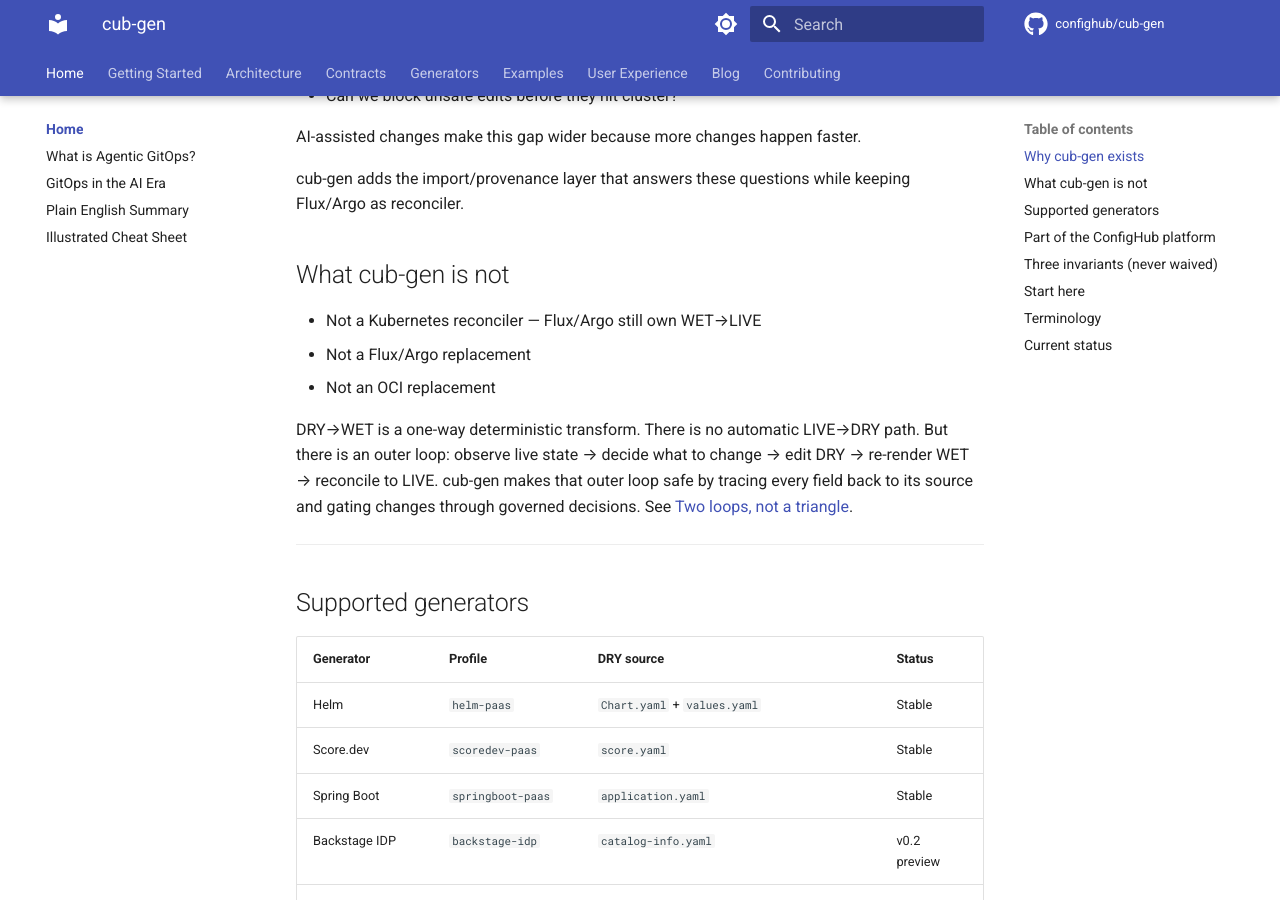
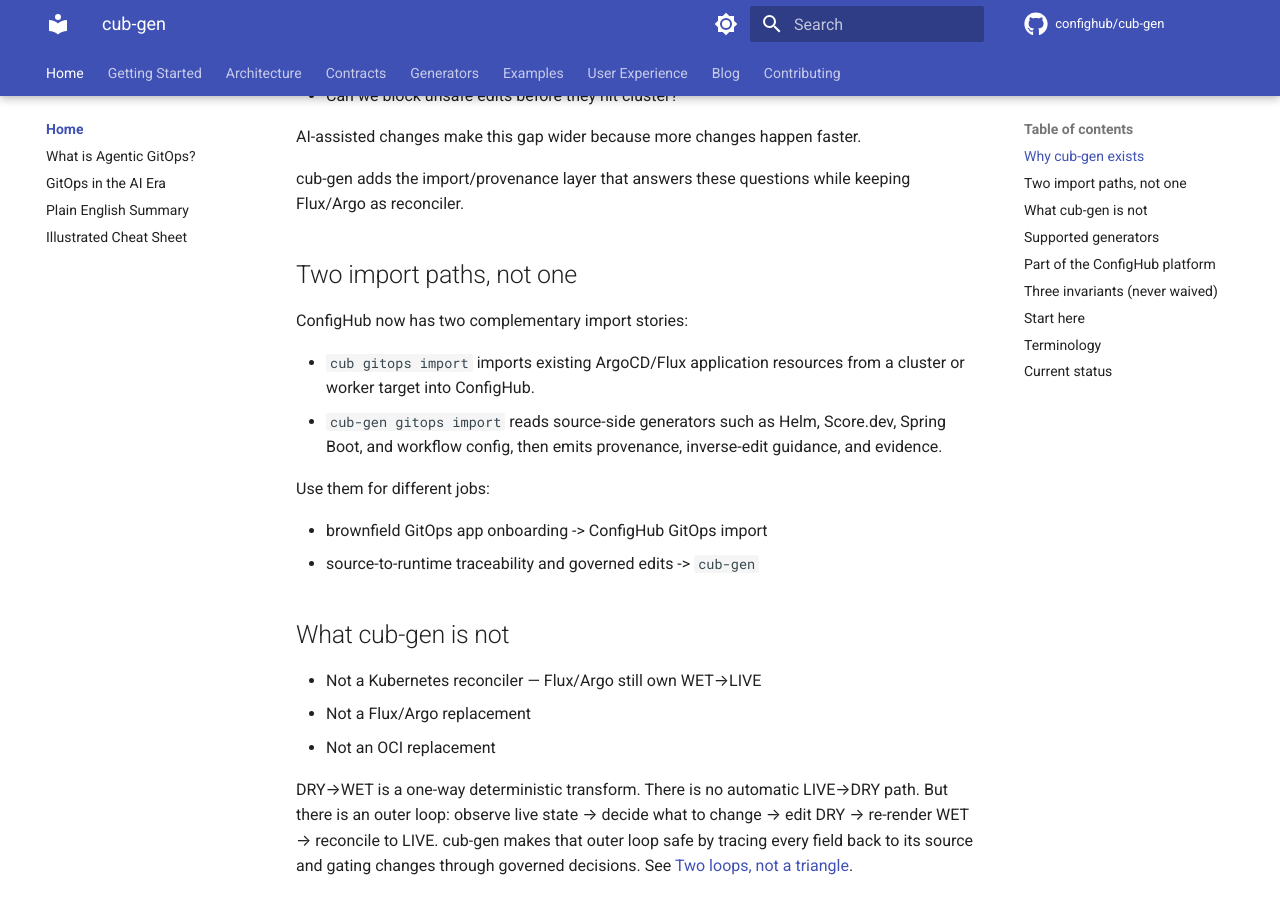
Before and after one commit to confighub/cub-gen, an MkDocs documentation site: the page built from docs/index.md, in a window 1280 px wide and 900 px high, scrolled down 857 px. Built offline with MkDocs 1.6.1 and Material for MkDocs 9.7.7, drawn with Linux system fonts in a browser that asks for light colours; comment, search, counter and statistics services are not loaded; some of the changed text lies outside the part shown.

Commit message:
docs: clarify cluster import vs source import (#172)

```diff
--- a/docs/index.md
+++ b/docs/index.md
@@ -31,6 +31,18 @@ Teams still struggle to answer:
 AI-assisted changes make this gap wider because more changes happen faster.
 
 cub-gen adds the import/provenance layer that answers these questions while keeping Flux/Argo as reconciler.
+
+## Two import paths, not one
+
+ConfigHub now has two complementary import stories:
+
+- `cub gitops import` imports existing ArgoCD/Flux application resources from a cluster or worker target into ConfigHub.
+- `cub-gen gitops import` reads source-side generators such as Helm, Score.dev, Spring Boot, and workflow config, then emits provenance, inverse-edit guidance, and evidence.
+
+Use them for different jobs:
+
+- brownfield GitOps app onboarding -> ConfigHub GitOps import
+- source-to-runtime traceability and governed edits -> `cub-gen`
 
 ## What cub-gen is not
 
@@ -74,6 +86,11 @@ ConfigHub backend OSS is available today:
 4. **ConfigHub** ingests bundles, enforces governed decision state, manages units with revision history
 5. **Bridge workers** connect ConfigHub to clusters via HTTP/2 SSE
 6. **Flux/Argo** continue to reconcile WET to LIVE — unchanged
+
+This is why the import surfaces both exist:
+
+- ConfigHub cluster import starts from Argo/Flux objects that already exist,
+- `cub-gen` starts from the source repo before those objects become opaque cluster state.
 
 Teams can start with cub-gen locally today and connect to ConfigHub when they need cross-repo queries, policy at write time, and governed execution.
 
```
Also changed, not shown: README.md (+17 -0 lines), examples/README.md (+12 -0 lines), examples/scoredev-paas/README.md (+24 -0 lines).
